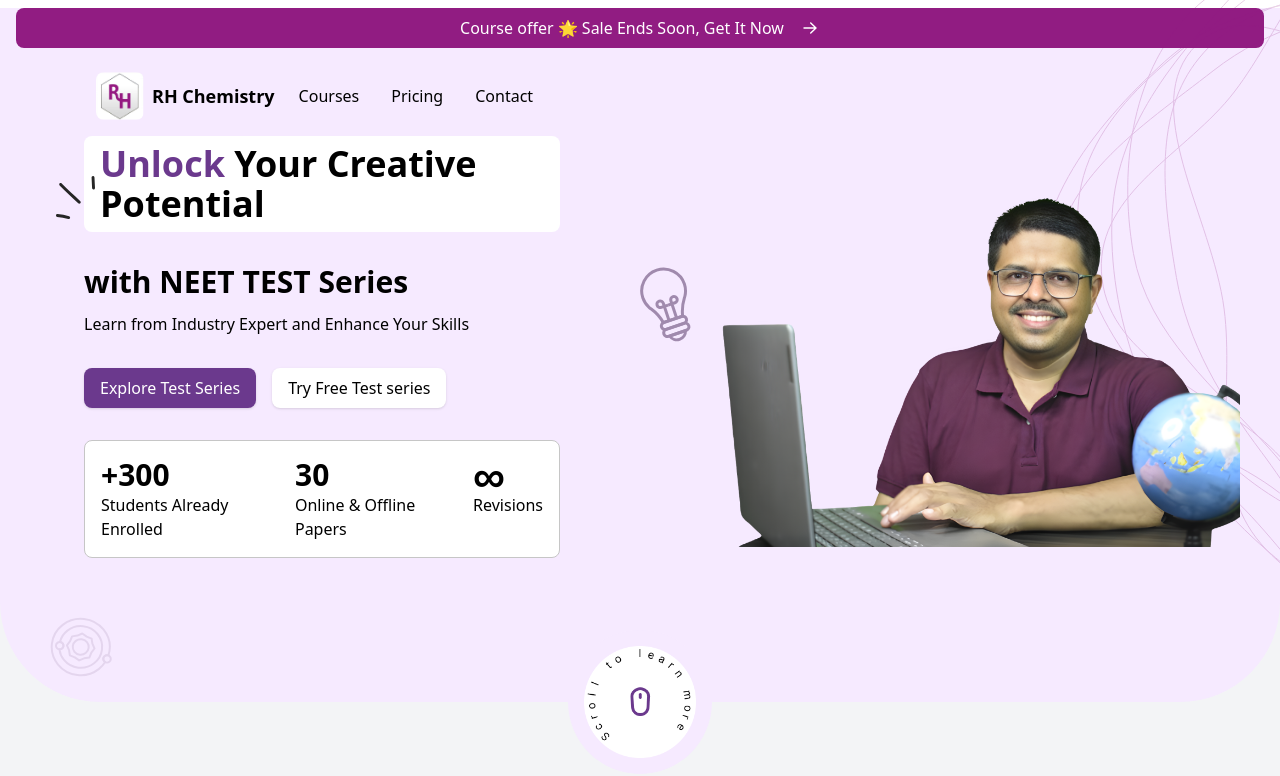
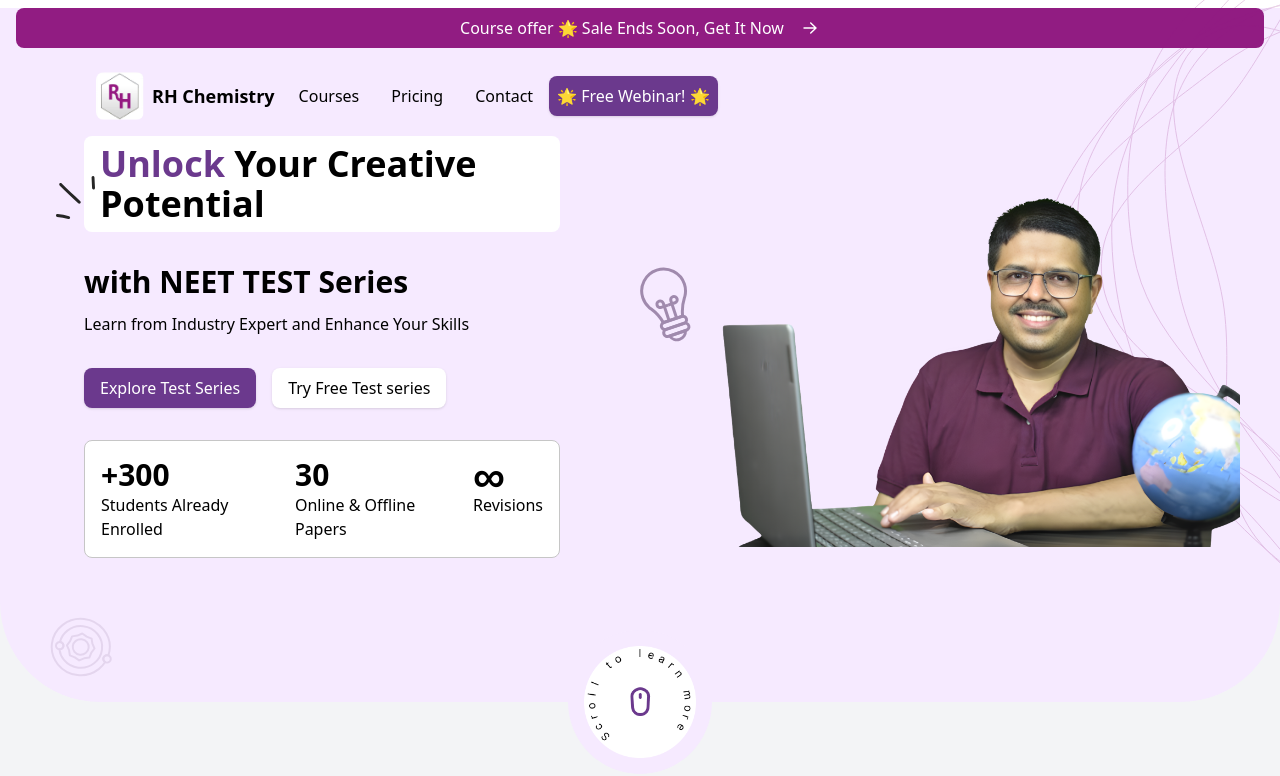
Before and after one commit to KRISHNAGK9964/rh-chemistry, a Next.js app: page / in a window 1280 px wide. Shown: the top 776 px of the page. Built offline with nearby package versions, Linux system fonts and the light colour scheme.

Commit message:
[update] - added free webinar button

```diff
--- a/src/components/Header.tsx
+++ b/src/components/Header.tsx
@@ -6,7 +6,7 @@ type Props = {
   handleContactBtnClick: () => void;
 };
 
-const Header = ({handleContactBtnClick}: Props) => {
+const Header = ({ handleContactBtnClick }: Props) => {
   const [activeButton, setActiveButton] = useState<string>("login");
 
   const handleLoginClick = () => {
@@ -51,9 +51,24 @@ const Header = ({handleContactBtnClick}: Props) => {
               Pricing
             </p>
           </a>
-          <p onClick={handleContactBtnClick} className="cursor-pointer p-2 lg:px-4 font-medium hover:bg-[#F1F1F3] rounded-lg">
+          <p
+            onClick={handleContactBtnClick}
+            className="cursor-pointer p-2 lg:px-4 font-medium hover:bg-[#F1F1F3] rounded-lg"
+          >
             Contact
           </p>
+          <a
+            href="https://www.courses.rhchemistry.online/learn"
+            target="_blank"
+            rel="noopener noreferrer"
+          >
+            <button
+              type="button"
+              className="p-2 shadow bg-[#6B398D] text-white font-medium rounded-lg"
+            >
+              🌟 Free Webinar! 🌟
+            </button>
+          </a>
         </div>
       </div>
       {/* <div className="flex space-x-4 border justify-between">
```
